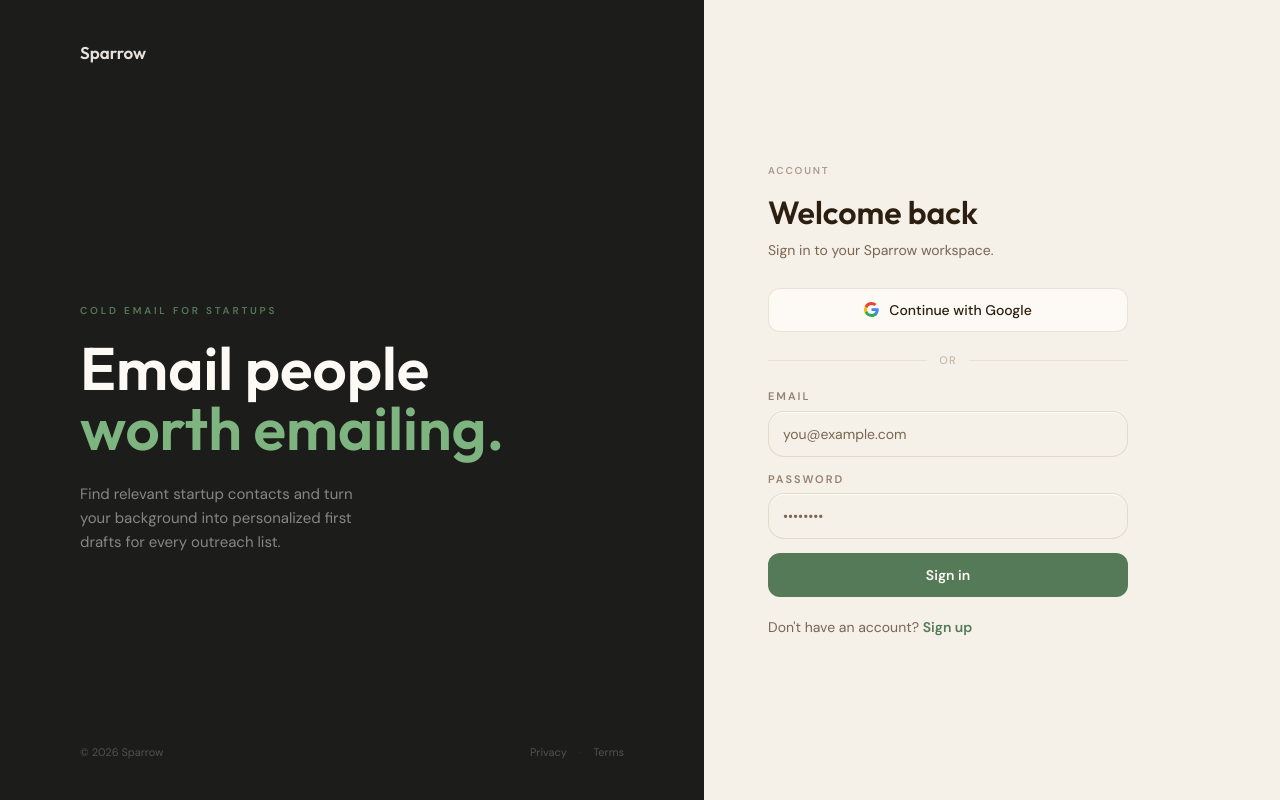
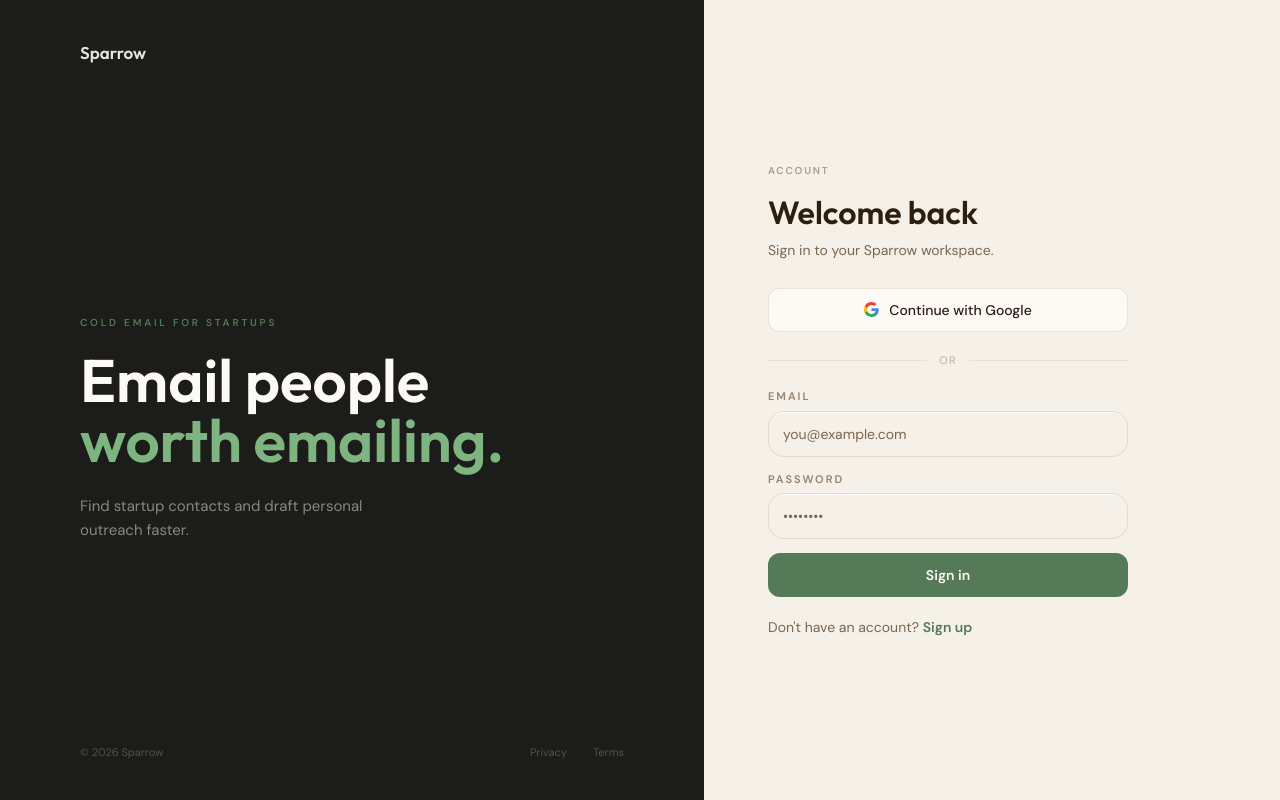
Before and after one commit to cx18121/sparrow, a React (Vite) app: page / in a window 1280 px wide. Built offline with nearby package versions, Linux system fonts and the light colour scheme; no server answers.

Commit message:
Tighten auth hero line
Make the landing hero support copy shorter and clearer, focused on finding startup contacts and drafting personal outreach faster.

```diff
--- a/src/components/Auth/AuthScreen.tsx
+++ b/src/components/Auth/AuthScreen.tsx
@@ -63,7 +63,7 @@
             <span style={{ color: '#7DB480' }}>worth emailing.</span>
           </h1>
           <p className="mt-6 max-w-[300px] text-[15px] leading-relaxed" style={{ color: 'rgba(253,250,245,0.48)' }}>
-            Find relevant startup contacts and turn your background into personalized first drafts for every outreach list.
+            Find startup contacts and draft personal outreach faster.
           </p>
         </div>
 
```
